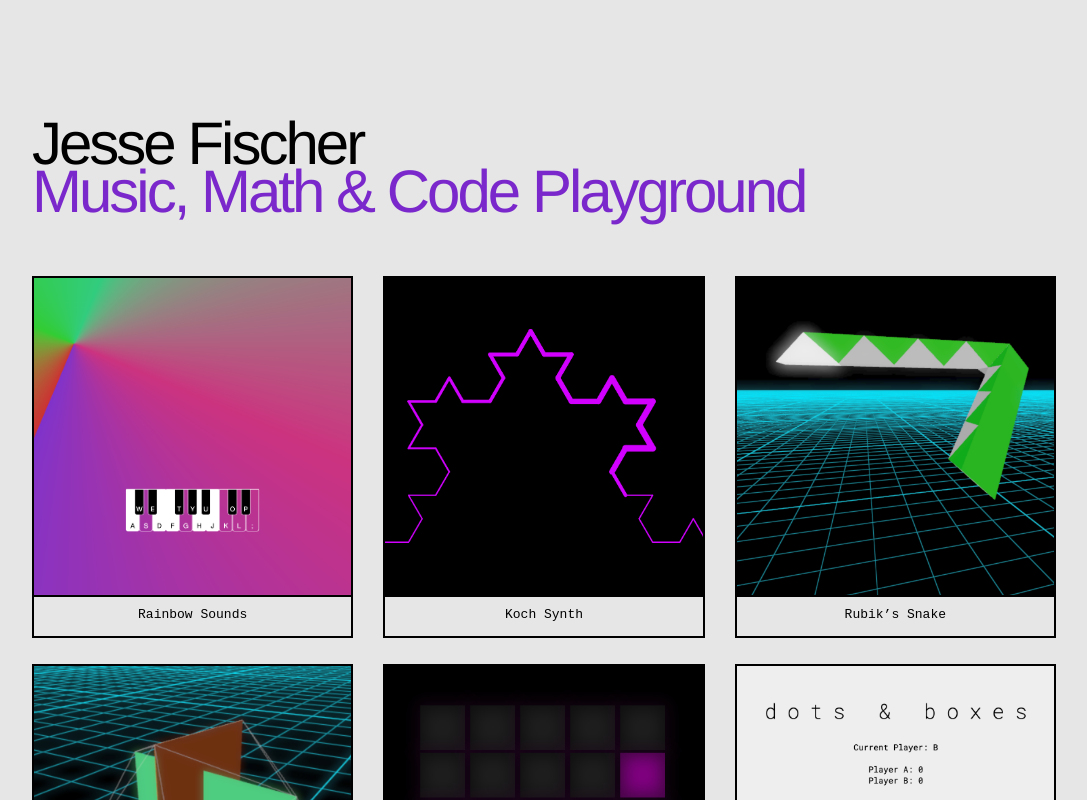
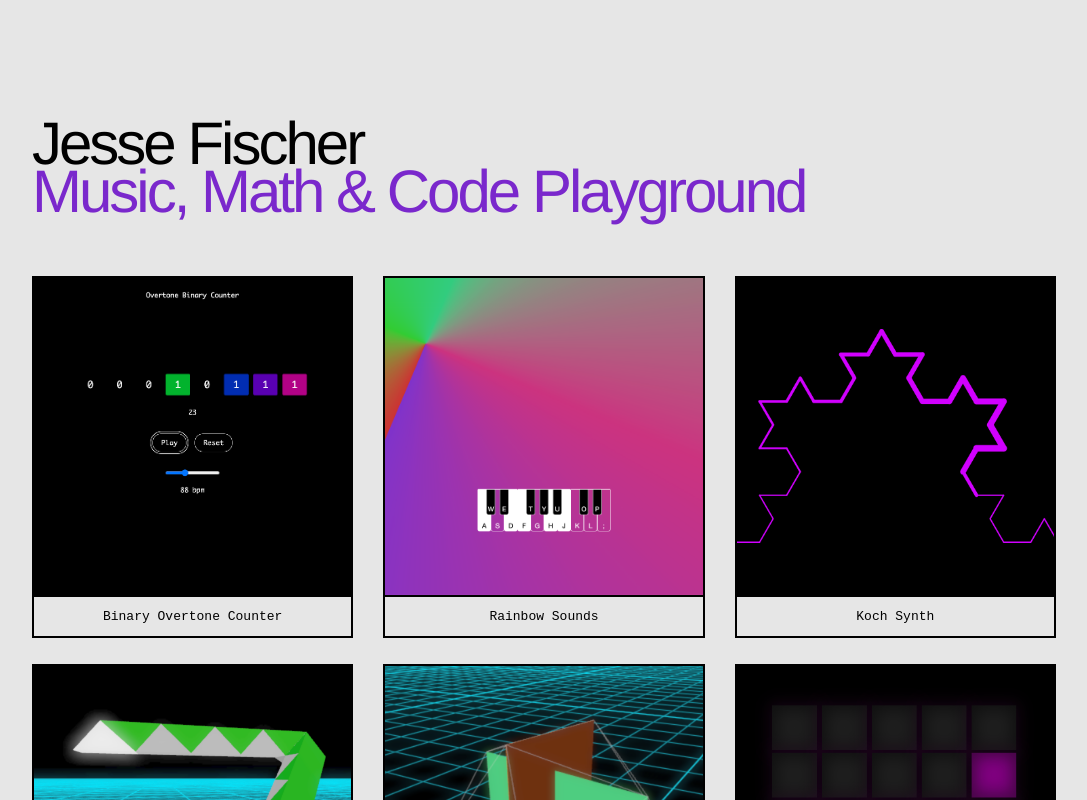
Before and after one commit to jessefischer/jessefischer.github.io, a React (Create React App) app: page / in a window 1280 px wide. Shown: the top 800 px of the page, without its empty margins (96-1183 px from the left). Built offline with nearby package versions, Linux system fonts and the light colour scheme.

Commit message:
feat: add binary counter, center titles vertically

```diff
--- a/src/App.tsx
+++ b/src/App.tsx
@@ -9,6 +9,7 @@ function App() {
         <h2 className="subhead">Music, Math & Code Playground</h2>
       </div>
       <Grid>
+        <BoxLink title="Binary Overtone Counter" href="https://binary-overtone-counter.vercel.app/" alt="Binary Overtone Counter" imgSrc="assets/binary-overtone-counter.png" />
         <BoxLink title="Rainbow Sounds" href="https://rainbow-sounds.vercel.app/" alt="Rainbow Sounds" imgSrc="assets/rainbow-sounds.png" />
         <BoxLink title="Koch Synth" href="https://koch-synth.netlify.app/" alt="Koch Synth" imgSrc="assets/koch-synth.png" />
         <BoxLink title="Rubik’s Snake" href="https://snake-sequencer.netlify.app/" alt="Rubik's Snake" imgSrc="assets/snake-sequencer.png" />
--- a/src/index.css
+++ b/src/index.css
@@ -95,5 +95,7 @@ a:focus {
 .title {
   padding: 10px;
   height: 100%;
-  text-align: center;
+  display: flex;
+  align-items: center;
+  justify-content: center;
 }
```
Also changed, not shown: public/assets/binary-overtone-counter.png (added).
